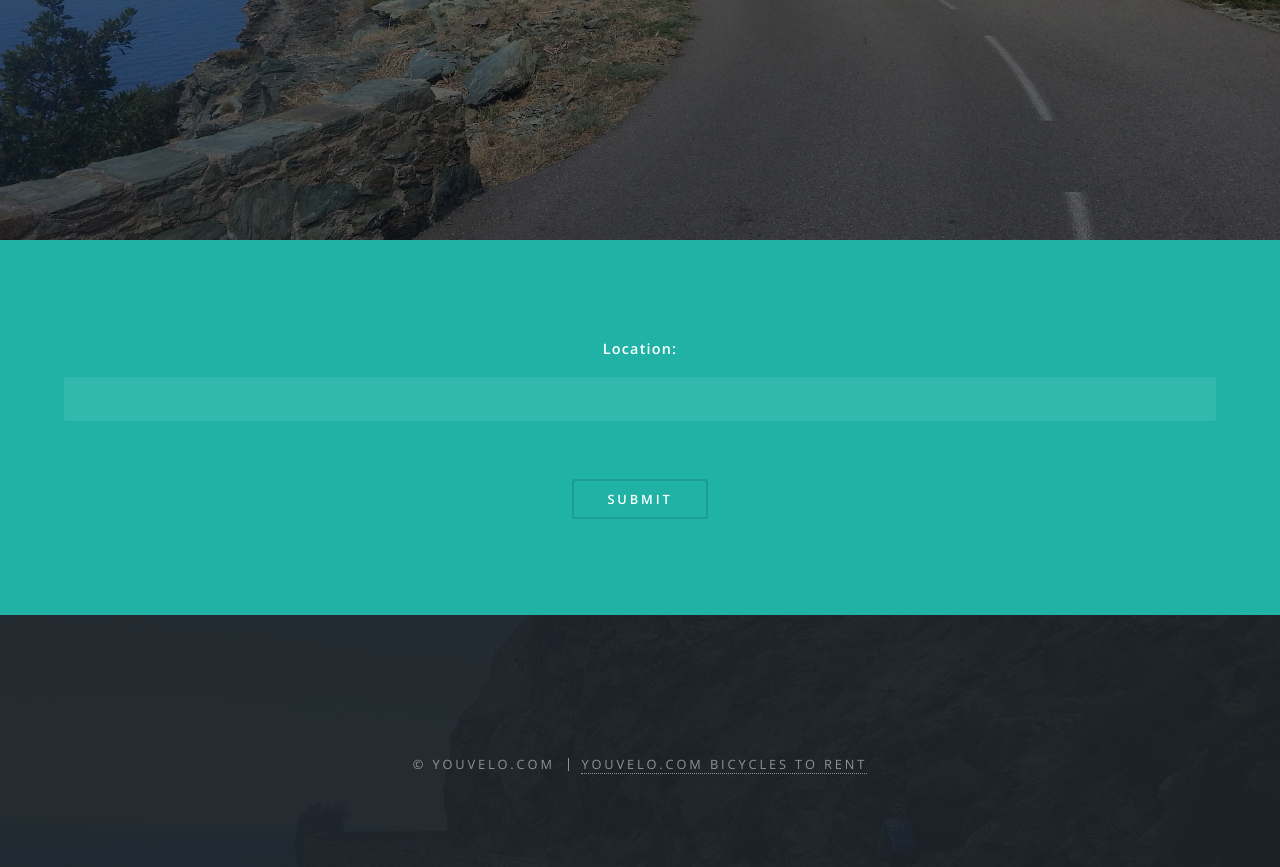
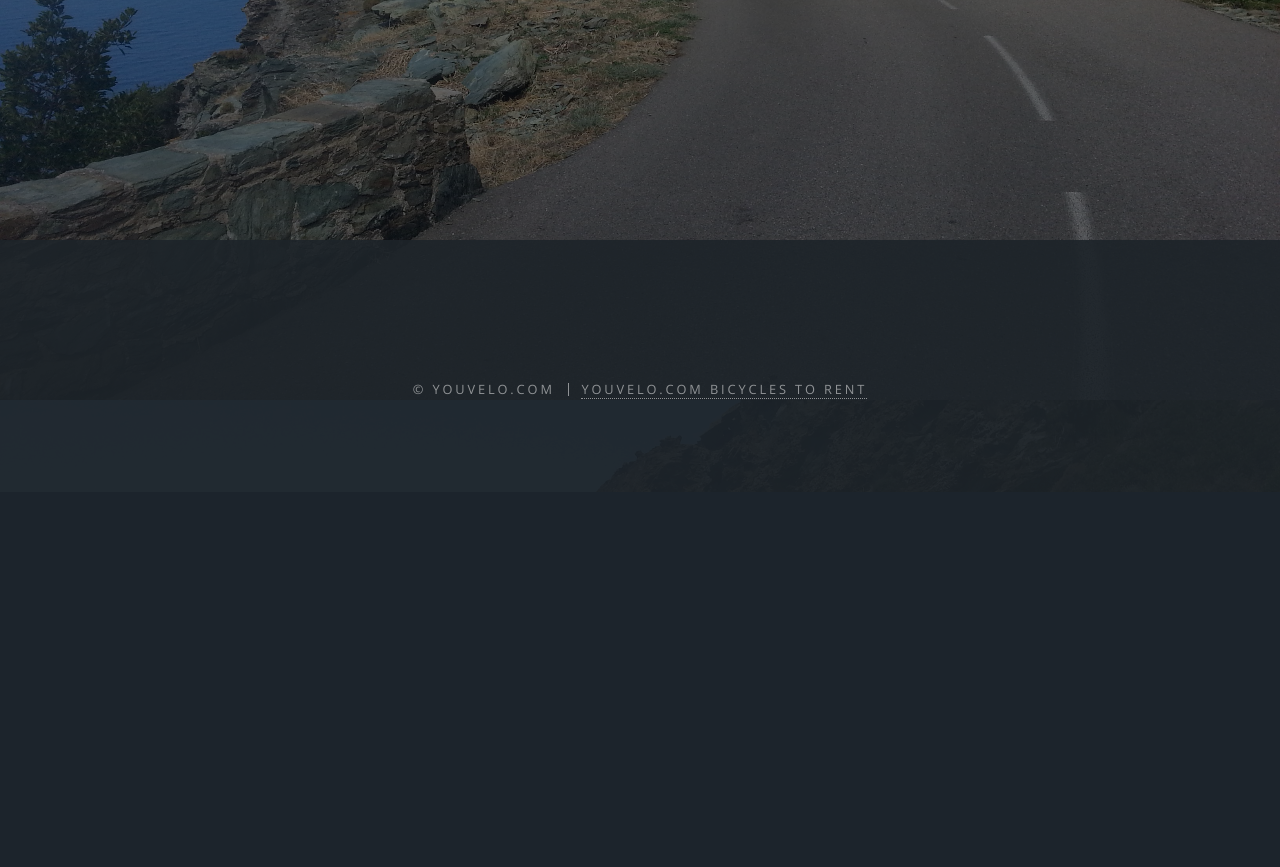
Before and after one commit to colins44/bike-site, a Django app: page / in a window 1280 px wide. Shown: the part 560-1427 px from the top of the page. After the commit the page ends 959 px from the top, so only its background shows below. Run offline with Django 3.2, Linux system fonts and the light colour scheme; some libraries are stand-ins or nearby versions.

Commit message:
removeing second form from home page

```diff
--- a/templates/home.html
+++ b/templates/home.html
@@ -17,19 +17,4 @@
 						</div>
 					</section>
 
-    <!-- section #one -->
-    <section id="one" class="wrapper style1 special">
-        <div class="inner">
-            {% if form %}
-                <form action="{{ submit_url }}" method="post">
-                {% csrf_token %}
-                {{ form.as_p }}
-                    <br>
-                <input type="submit" value="Submit" />
-            </form>
-    {% endif %}
-        </div>
-    </section>
-
-
 {%  endblock %}
```
